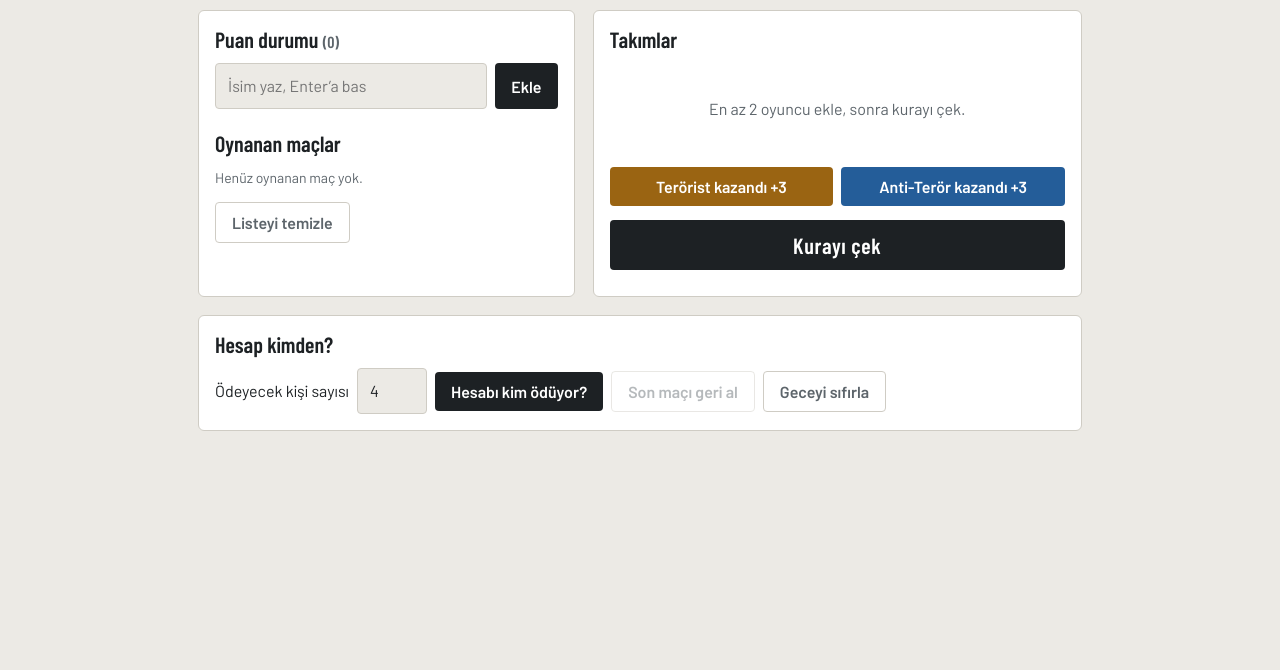
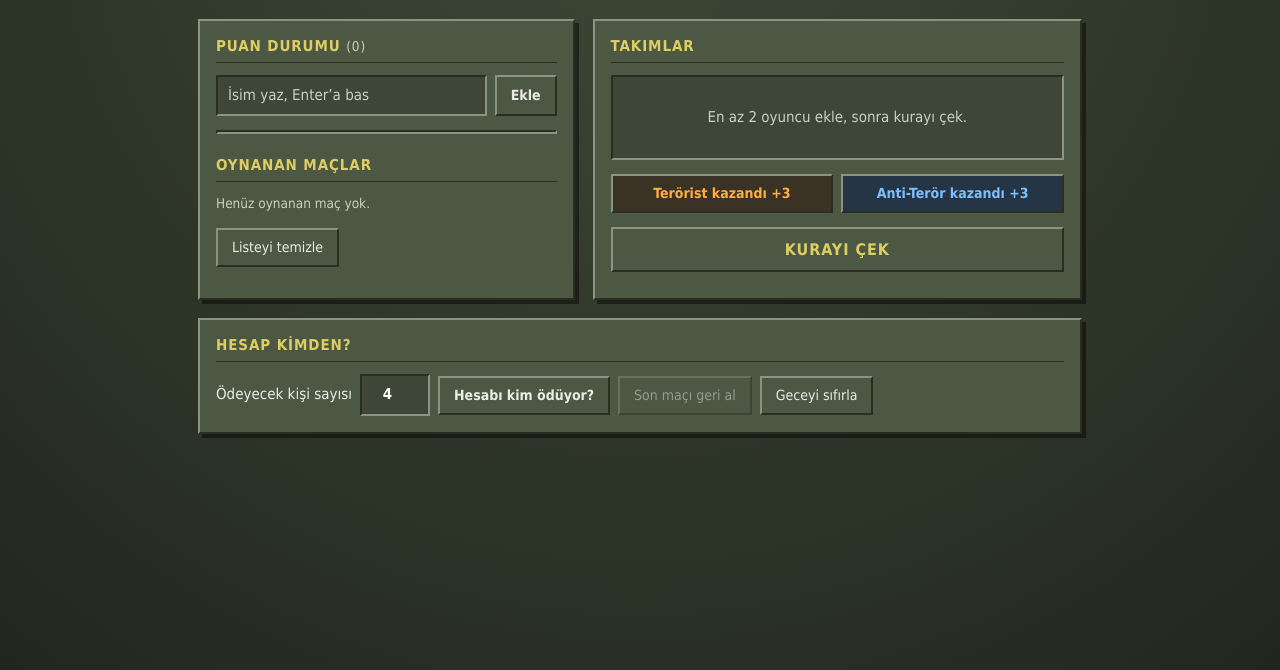
Before and after one commit to altunenes10/kura, a plain HTML site: page index.html in a window 1280 px wide. Shown: the part 130-800 px from the top of the page. Drawn offline with nearby package versions, Linux system fonts and the light colour scheme; a web font is replaced by a local one.

Commit message:
Update HTML structure and styling for layout

```diff
--- a/index.html
+++ b/index.html
@@ -3,102 +3,89 @@
 <head>
 <meta charset="utf-8">
 <meta name="viewport" content="width=device-width, initial-scale=1, viewport-fit=cover">
-<title>Salı Akşamı Kurası</title>
-<link rel="stylesheet" href="https://fonts.googleapis.com/css2?family=Barlow+Condensed:wght@600;800&family=Barlow:wght@400;600&display=swap">
+<meta name="theme-color" content="#2f3629">
+<title>COUNTER-STRIKE 1.6 — SALI OPERASYONU</title>
 <style>
-:root{--bg:#eceae5;--sf:#fff;--tx:#1d2124;--mu:#5d656b;--ln:#cfccc4;--t:#b7791f;--ct:#2b6cb0;--ac:#1d2124;--ac-tx:#fff;--bad:#b3261e;
-box-sizing:border-box;padding-top:env(safe-area-inset-top,0px);padding-bottom:env(safe-area-inset-bottom,0px)}
-@media (prefers-color-scheme:dark){:root:not([data-theme="light"]){--bg:#16181a;--sf:#202427;--tx:#e8e6e1;--mu:#8b9298;--ln:#343a3e;--t:#e0a43a;--ct:#5b9bd5;--ac:#e8e6e1;--ac-tx:#16181a;--bad:#f2837b}}
-:root[data-theme="dark"]{--bg:#16181a;--sf:#202427;--tx:#e8e6e1;--mu:#8b9298;--ln:#343a3e;--t:#e0a43a;--ct:#5b9bd5;--ac:#e8e6e1;--ac-tx:#16181a;--bad:#f2837b}
-html{scroll-padding-top:env(safe-area-inset-top,0px)}
+:root{--bg:#4c5844;--sf:#3e4637;--tx:#eaede6;--mu:#c9d2c0;--ln:#282e22;--hi:#8c9284;--gold:#ddce63;--t:#ffae42;--ct:#7cc0ff;--bad:#ff6b6b;color-scheme:dark}
 *{box-sizing:border-box}
-body{margin:0;background:var(--bg);color:var(--tx);font:400 16px/1.5 Barlow,system-ui,sans-serif}
-main{max-width:920px;margin:0 auto;padding:28px 18px 48px}
-h1{font:800 clamp(34px,8vw,56px)/1 "Barlow Condensed",Impact,sans-serif;margin:0 0 6px}
-.sub{color:var(--mu);margin:0 0 26px}
+body{margin:0;background:#2f3629 radial-gradient(circle at top,#3f4937 0%,#22271e 100%);color:var(--tx);font:400 15px/1.45 Tahoma,Verdana,system-ui,sans-serif;min-height:100vh}
+main{max-width:920px;margin:0 auto;padding:calc(28px + env(safe-area-inset-top,0px)) 18px calc(48px + env(safe-area-inset-bottom,0px))}
+h1{color:var(--gold);font-size:clamp(22px,4.5vw,32px);font-weight:700;letter-spacing:.05em;text-transform:uppercase;text-shadow:2px 2px 0 #1c2018;margin:0 0 10px}
+.sub,.empty,.detail,.payers,ul,input{background:var(--sf);border:2px solid;border-color:var(--ln) var(--hi) var(--hi) var(--ln)}
+.sub{margin:0 0 22px;padding:9px 12px;font-size:14px}
 .grid{display:grid;grid-template-columns:minmax(0,1fr) minmax(0,1.3fr);gap:18px}
-@media (max-width:720px){.grid{grid-template-columns:1fr}}
-.card{background:var(--sf);border:1px solid var(--ln);border-radius:6px;padding:16px}
+@media(max-width:720px){.grid{grid-template-columns:1fr}}
+.card,button{background:var(--bg);border:2px solid;border-color:var(--hi) var(--ln) var(--ln) var(--hi)}
+.card{padding:16px;box-shadow:4px 4px 0 rgba(0,0,0,.45)}
 .bill{margin-top:18px}
-h2{font:600 22px/1.1 "Barlow Condensed",sans-serif;margin:0 0 12px}
+h2{color:var(--gold);font:700 15px/1.2 Tahoma,Verdana,sans-serif;letter-spacing:.06em;text-transform:uppercase;margin:0 0 12px;padding-bottom:7px;border-bottom:1px solid var(--ln)}
 .add{display:flex;gap:8px}
-input[type=text],input[type=number]{font:inherit;padding:10px 12px;border:1px solid var(--ln);border-radius:4px;background:var(--bg);color:var(--tx)}
+input{font:inherit;padding:8px 10px;color:#fff;border-radius:0}
 input[type=text]{flex:1;min-width:0}
-input[type=number]{width:70px}
-button{font:600 16px Barlow,sans-serif;cursor:pointer;border:0;border-radius:4px;padding:10px 16px;background:var(--ac);color:var(--ac-tx)}
-button.ghost{background:transparent;color:var(--mu);border:1px solid var(--ln)}
+input[type=number]{width:70px;text-align:center;font-weight:700}
+input::placeholder{color:var(--mu)}
+button{font:700 14px/1.2 Tahoma,Verdana,sans-serif;cursor:pointer;padding:9px 14px;color:var(--tx);border-radius:0}
+button:hover:not(:disabled){color:var(--gold)}
+button:active:not(:disabled){border-color:var(--ln) var(--hi) var(--hi) var(--ln);transform:translate(1px,1px)}
+button.ghost{font-weight:400}
 button:disabled{opacity:.45;cursor:default}
-button:focus-visible,input:focus-visible{outline:3px solid var(--ct);outline-offset:2px}
+button:focus-visible,input:focus-visible{outline:2px solid var(--gold);outline-offset:1px}
 ul{list-style:none;margin:14px 0 0;padding:0}
-li{display:flex;align-items:center;gap:10px;padding:8px 0;border-top:1px solid var(--ln)}
-li .n{flex:1;overflow-wrap:anywhere}
-li .pt{font:800 22px "Barlow Condensed",sans-serif;min-width:34px;text-align:right}
-.x{padding:2px 9px;background:transparent;color:var(--mu);font-size:20px}
-.hint{color:var(--mu);font-size:14px;margin:10px 0 0}
-.count{color:var(--mu);font-weight:400;font-size:16px}
+li{display:flex;align-items:center;gap:10px;padding:7px 10px;border-bottom:1px solid var(--ln)}
+li:last-child{border-bottom:0}
+li .n{flex:1;overflow-wrap:anywhere;color:#fff;font-weight:600}
+li .pt{color:var(--gold);font-weight:700;font-size:17px;min-width:34px;text-align:right}
+.x{padding:2px 8px;background:transparent;color:var(--mu);font-size:18px;border:0}
+.hint,.count{color:var(--mu);font-size:13.5px;font-weight:400}
+.hint{margin:10px 0 0}
 .actions{display:flex;gap:8px;margin-top:14px;flex-wrap:wrap;align-items:center}
-.actions .go{flex:1;font:800 22px "Barlow Condensed",sans-serif;padding:12px;letter-spacing:.03em}
+.actions .go{flex:1;font-size:16px;padding:11px;letter-spacing:.06em;text-transform:uppercase;color:var(--gold)}
 .teams{display:grid;grid-template-columns:1fr 1fr;gap:12px}
-.team{border-top:6px solid var(--c);background:var(--bg);border-radius:4px;padding:12px;min-height:180px}
+.team{border:2px solid;border-color:var(--c) var(--hi) var(--hi) var(--ln);border-top-width:4px;background:var(--sf);padding:12px;min-height:180px}
 .team.t{--c:var(--t)}.team.ct{--c:var(--ct)}
-.team h3{font:800 28px/1 "Barlow Condensed",sans-serif;margin:0 0 8px;color:var(--c)}
-.team div.p{font:600 20px/1.3 Barlow,sans-serif;padding:5px 0;border-top:1px solid var(--ln);animation:in .35s both}
-@keyframes in{from{opacity:0;transform:translateX(-10px)}}
-@media (prefers-reduced-motion:reduce){.team div.p{animation:none}}
-.empty{color:var(--mu);padding:30px 6px;text-align:center}
-.win{flex:1;color:#fff}
-.win.t{background:#9a6412}.win.ct{background:#245d99}
-.g{padding:6px 12px;margin:0 6px 6px 0}
-.g.on{background:var(--ac);color:var(--ac-tx);border-color:var(--ac)}
-.detail{border:1px solid var(--ln);border-radius:4px;padding:6px 12px;margin-top:6px;background:var(--bg)}
-.dl{margin:6px 0}.dl.t b{color:var(--t)}.dl.ct b{color:var(--ct)}
-.payers{margin:12px 0 0;font:600 22px/1.4 Barlow,sans-serif}
-.payers b{color:var(--bad);font-weight:800}
+.team h3{font-size:16px;margin:0 0 8px;padding-bottom:6px;border-bottom:1px solid var(--ln);color:var(--c);text-transform:uppercase}
+.team div.p{font:600 16px/1.3 Tahoma,Verdana,sans-serif;padding:6px 2px;border-bottom:1px solid rgba(0,0,0,.25);color:#fff;animation:in .3s both}
+@keyframes in{from{opacity:0;transform:translateX(-8px)}}
+@media(prefers-reduced-motion:reduce){.team div.p{animation:none}}
+.empty{color:var(--mu);padding:30px 6px;text-align:center;margin:0}
+.win{flex:1}.win.t{color:var(--t);background:#3a3224}.win.ct{color:var(--ct);background:#253545}
+.g{padding:6px 12px;margin:0 6px 6px 0}.g.on{color:var(--gold);border-color:var(--gold);background:var(--sf)}
+.detail,.payers{padding:9px 12px;margin-top:8px}.dl{margin:6px 0}.dl.t b{color:var(--t)}.dl.ct b{color:var(--ct)}.payers b{color:var(--bad)}
 </style>
 </head>
 <body>
 <main>
-<h1>Salı akşamı kurası</h1>
+<h1>COUNTER-STRIKE 1.6 — SALI OPERASYONU</h1>
 <p class="sub">İsimleri yaz, takımlar tek tuşla çıksın. Kazanan takıma 3 puan yaz, gece sonunda en az puanlılar hesabı ödesin.</p>
 <div class="grid">
   <section class="card">
     <h2>Puan durumu <span class="count" id="count"></span></h2>
-    <div class="add">
-      <input type="text" id="name" placeholder="İsim yaz, Enter’a bas" maxlength="24" autocomplete="off" aria-label="Oyuncu adı">
-      <button id="addBtn">Ekle</button>
-    </div>
+    <div class="add"><input type="text" id="name" placeholder="İsim yaz, Enter’a bas" maxlength="24" autocomplete="off" aria-label="Oyuncu adı"><button type="button" id="addBtn">Ekle</button></div>
     <ul id="list"></ul>
     <h2 style="margin-top:22px">Oynanan maçlar</h2>
-    <div id="games"></div>
-    <div id="detail"></div>
-    <div class="actions"><button class="ghost" id="clear">Listeyi temizle</button></div>
+    <div id="games"></div><div id="detail"></div>
+    <div class="actions"><button type="button" class="ghost" id="clear">Listeyi temizle</button></div>
   </section>
   <section class="card">
     <h2>Takımlar</h2>
     <div id="out"><p class="empty">En az 2 oyuncu ekle, sonra kurayı çek.</p></div>
-    <div class="actions" id="res" hidden>
-      <button class="win t" id="wT">Terörist kazandı +3</button>
-      <button class="win ct" id="wCT">Anti-Terör kazandı +3</button>
-    </div>
-    <div class="actions"><button class="go" id="draw">Kurayı çek</button></div>
+    <div class="actions" id="res" hidden><button type="button" class="win t" id="wT">Terörist kazandı +3</button><button type="button" class="win ct" id="wCT">Anti-Terör kazandı +3</button></div>
+    <div class="actions"><button type="button" class="go" id="draw">Kurayı çek</button></div>
     <p class="hint" id="info" role="status"></p>
   </section>
 </div>
 <section class="card bill">
   <h2>Hesap kimden? <span class="count" id="rc"></span></h2>
   <div class="actions" style="margin-top:0">
-    <label for="k">Ödeyecek kişi sayısı</label>
-    <input type="number" id="k" min="1" max="20" value="4">
-    <button id="pay">Hesabı kim ödüyor?</button>
-    <button class="ghost" id="undo">Son maçı geri al</button>
-    <button class="ghost" id="reset">Geceyi sıfırla</button>
+    <label for="k">Ödeyecek kişi sayısı</label><input type="number" id="k" min="1" max="20" value="4">
+    <button type="button" id="pay">Hesabı kim ödüyor?</button><button type="button" class="ghost" id="undo">Son maçı geri al</button><button type="button" class="ghost" id="reset">Geceyi sıfırla</button>
   </div>
   <div id="billOut" role="status"></div>
 </section>
 </main>
 <script>
 (function(){
-var players=[],rounds=[],last='',timers=[],cur=null,done=true,rt=null,sel=-1;
+var players=[],rounds=[],last='',timers=[],cur=null,done=true,rt=null,sel=-1,warn=0;
 var $=function(i){return document.getElementById(i)};
 try{var s=JSON.parse(localStorage.getItem('cs-players2')||'[]');if(Array.isArray(s))players=s.filter(function(p){return p&&typeof p.n==='string'}).slice(0,20).map(function(p){return{n:p.n}});
 var r=JSON.parse(localStorage.getItem('cs-rounds')||'[]');if(Array.isArray(r))rounds=r.filter(function(x){return x&&Array.isArray(x.w)})}catch(e){}
@@ -134,7 +121,7 @@ function add(){
 $('addBtn').onclick=add;
 $('name').onkeydown=function(e){if(e.key==='Enter')add()};
 $('list').onclick=function(e){var r=e.target.getAttribute('data-r');if(r!==null){players.splice(+r,1);save();render()}};
-$('clear').onclick=function(){players=[];rounds=[];sel=-1;last='';cur=null;save();render();$('res').hidden=true;$('billOut').innerHTML='';$('out').innerHTML='<p class="empty">En az 2 oyuncu ekle, sonra kurayı çek.</p>';$('info').textContent=''};
+$('clear').onclick=function(){players=[];rounds=[];sel=-1;last='';cur=null;done=true;warn=0;$('draw').textContent='Kurayı çek';save();render();$('res').hidden=true;$('billOut').innerHTML='';$('out').innerHTML='<p class="empty">En az 2 oyuncu ekle, sonra kurayı çek.</p>';$('info').textContent=''};
 function key(a,b){var f=function(x){return x.slice().sort().join('|')};var A=f(a),B=f(b);return A<B?A+'//'+B:B+'//'+A}
 function tk(a){return a.slice().sort().join('|')}
 function hist(){return rounds.filter(function(r){return Array.isArray(r.T)&&Array.isArray(r.CT)})}
@@ -170,6 +157,8 @@ function scoreMatch(T,CT,H){
 }
 function draw(){
   if(players.length<2){$('info').textContent='Kura için en az 2 oyuncu gerekli.';return}
+  if(cur&&!done){var now=Date.now();if(!warn||now-warn>6000){warn=now;$('info').textContent='Önceki maç için kazanan işaretlenmedi! Yine de yeni kura çekmek için bir kez daha bas.';return}if(now-warn<700)return}
+  warn=0;
   var H=hist(),half=Math.floor(players.length/2),names=players.map(function(p){return p.n}),best=null,bv=1e9,i;
   for(i=0;i<800;i++){
     var sh=shuffle(names),a=sh.slice(0,half),b=sh.slice(half);
```
